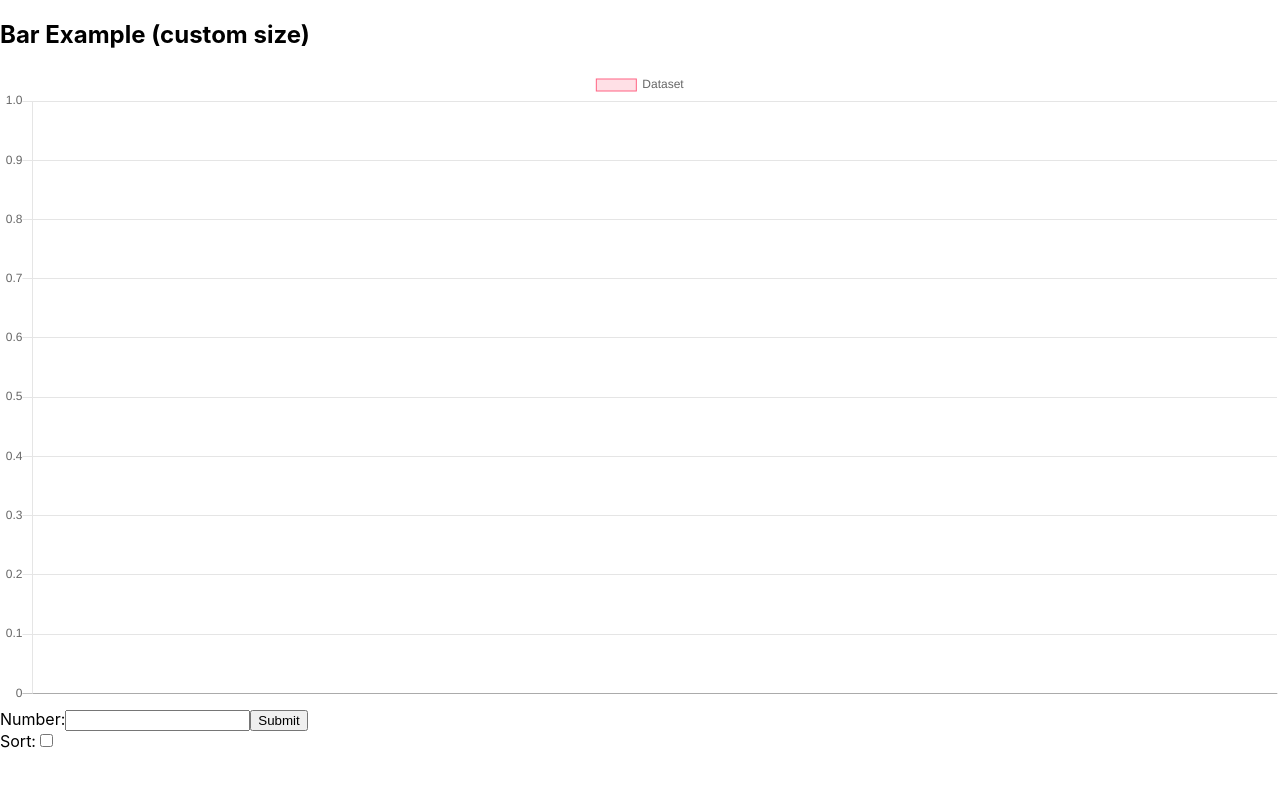
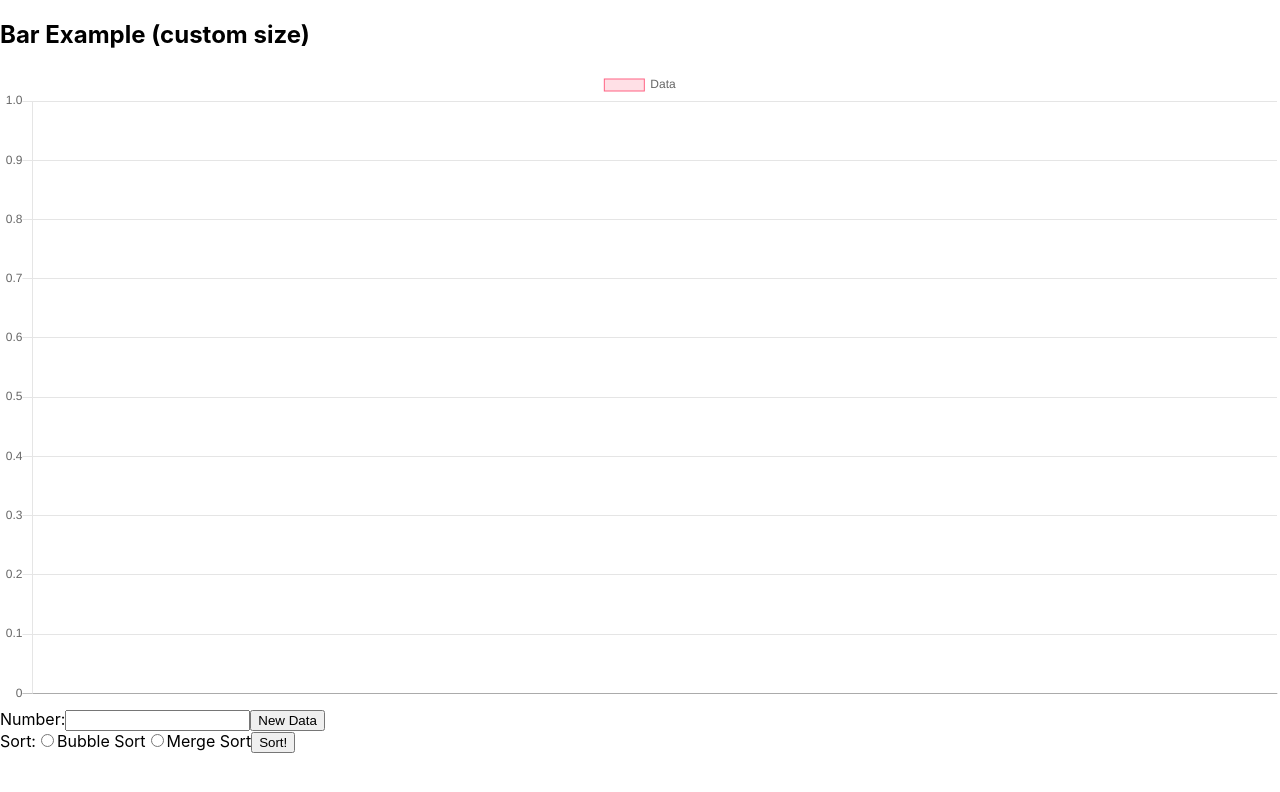
Before and after one commit to DZRana/visual-sort, a React (Create React App) app: page / in a window 1280 px wide. Shown: the top 792 px of the page. Built offline with nearby package versions, Linux system fonts and the light colour scheme.

Commit message:
added bubble sort

```diff
--- a/src/App.js
+++ b/src/App.js
@@ -7,12 +7,12 @@ class App extends Component {
     super();
     this.state = {
       numbers: 0,
-      isBubbleSort: false,
+      sortType: "",
       data: {
         labels: [],
         datasets: [
           {
-            label: "Dataset",
+            label: "Data",
             backgroundColor: "rgba(255,99,131,0.2)",
             borderColor: "rgba(255,99,131,1)",
             borderWidth: 1,
@@ -30,15 +30,10 @@ class App extends Component {
   };
 
   handleSortChange = event => {
-    const target = event.target;
-    const value = target.type === "checkbox" ? target.checked : target.value;
-    const name = target.name;
-    this.setState({
-      [name]: value
-    });
+    this.setState({ sortType: event.target.id });
   };
 
-  handleSubmit = () => {
+  handleNumberSubmit = () => {
     let labels = [];
     let dataset = [];
     for (let i = 0; i < this.state.numbers; i++) {
@@ -59,6 +54,39 @@ class App extends Component {
     });
   };
 
+  handleSortSubmit = () => {
+    const { sortType } = this.state;
+    const { data } = this.state.data.datasets[0];
+
+    switch (sortType) {
+      case "bubbleSort":
+        for (let i = 0; i < data.length; i++) {
+          for (let j = 0; j < data.length; j++) {
+            if (data[j] > data[j + 1]) {
+              let temp = data[j];
+              data[j] = data[j + 1];
+              data[j + 1] = temp;
+            }
+          }
+        }
+        this.setState({
+          data: {
+            labels: data,
+            datasets: [
+              {
+                ...this.state.data.datasets[0],
+                data: data
+              }
+            ]
+          }
+        });
+        break;
+
+      default:
+        break;
+    }
+  };
+
   render() {
     const { data } = this.state;
     return (
@@ -72,18 +100,27 @@ class App extends Component {
               numbers={this.state.numbers}
               onChange={this.handleNumberChange}
             />
-            <button onClick={this.handleSubmit}>Submit</button>
+            <button onClick={this.handleNumberSubmit}>New Data</button>
           </label>
         </div>
         <div>
           <label>
             Sort:
             <input
-              name="bubbleSort"
-              type="checkbox"
-              checked={this.state.isBubbleSort}
+              type="radio"
+              id="bubbleSort"
+              name="sortType"
               onChange={this.handleSortChange}
             />
+            <label htmlFor="bubbleSort">Bubble Sort</label>
+            <input
+              type="radio"
+              id="mergeSort"
+              name="sortType"
+              onChange={this.handleSortChange}
+            />
+            <label htmlFor="mergeSort">Merge Sort</label>
+            <button onClick={this.handleSortSubmit}>Sort!</button>
           </label>
         </div>
       </div>
```
